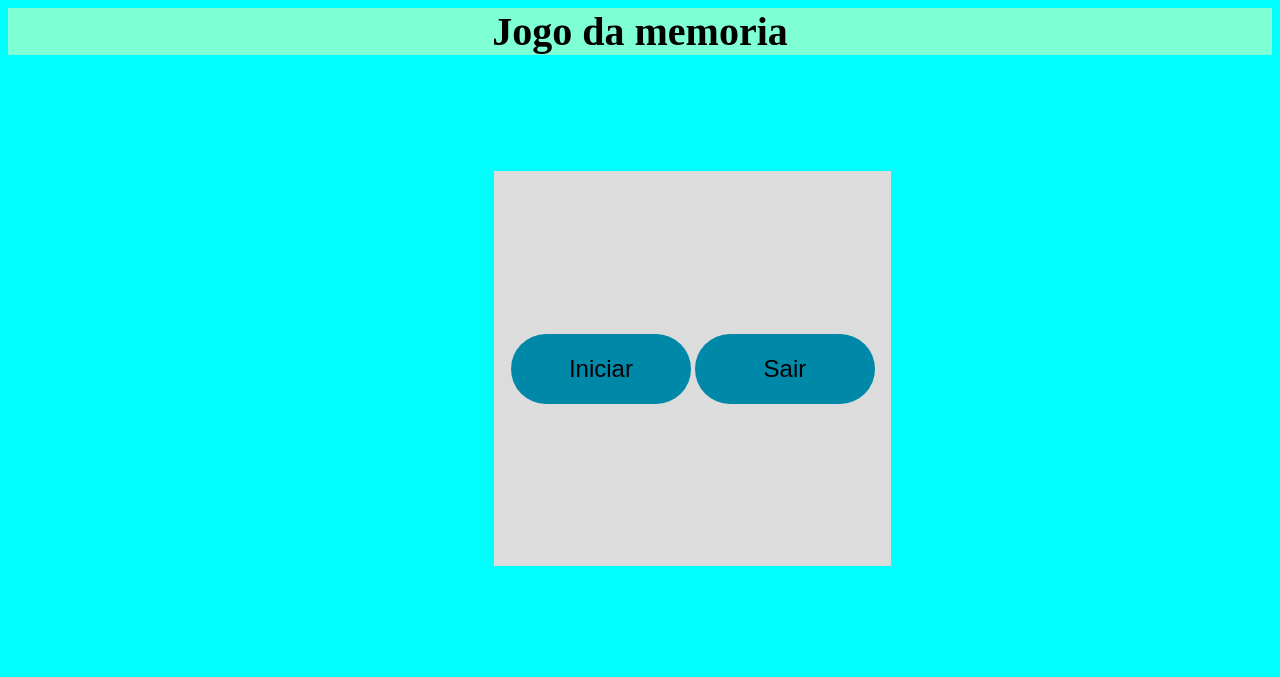
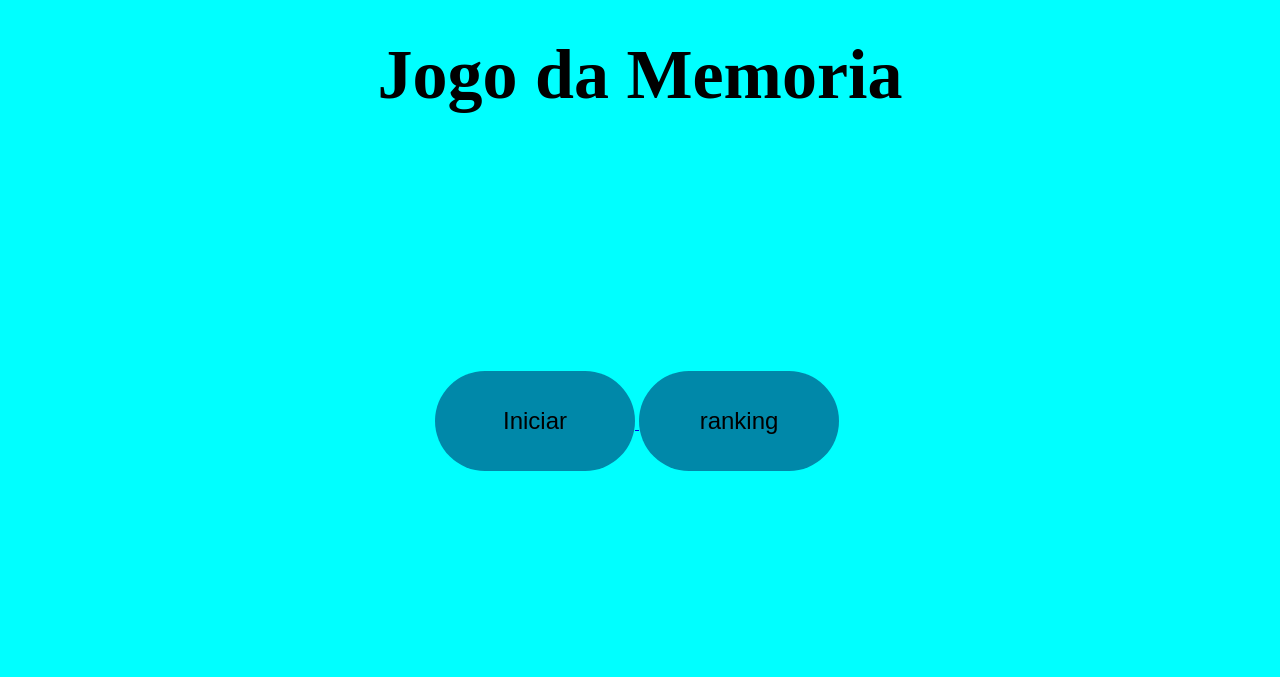
Before and after one commit to JoaoSipauba/jogo-da-memoria, a plain HTML site: page inicial.html in a window 1280 px wide. Drawn offline with nearby package versions, Linux system fonts and the light colour scheme.

Commit message:
finalização da tela inicial e atribuição de eventos aos botões

```diff
--- a/inicial.html
+++ b/inicial.html
@@ -1,24 +1,30 @@
 <html>
+
 <head>
     <meta charset="UTF-8">
-        <title>Jogo da memoria</title>
-        <link rel="stylesheet" href="style.css">
+    <title>Jogo da Memoria</title>
+    <link rel="stylesheet" href="src/css/inicial.css">
     <script src="https://ajax.googleapis.com/ajax/libs/jquery/3.4.1/jquery.min.js"></script>
 </head>
 
 <body>
     <header>
         <div id="titulo">
-                <h1>Jogo da memoria</h1>
+            <h1>Jogo da Memoria</h1>
         </div>
         <div id="toolbar">
         </div>
     </header>
     <div id="content_inicial">
-            <div class ="btn">
-                <a class="btn_iniciar"><button>Iniciar</button></a>
-                <a class="btn_sair"><button>Sair</button></a>
+        <div class="btn">
+            <a id="btn_iniciar" href="main.html">
+                <button>Iniciar</button>
+            </a>
+            <a id="btn_ranking" class="btn_ranking">
+                <button>ranking</button>
+            </a>
         </div>
     </div>
 </body>
+
 </html>
--- a/style.css
+++ b/style.css
@@ -1,13 +1,11 @@
 body{
     background-color: aqua;
 }
-
 h1{
     font-size: 40px;
     text-align: center;
-    background-color: aquamarine;
+    padding: 10px;
 }
-
 #content{
     background-color: gainsboro;
     margin-left: 38%;
@@ -16,50 +14,17 @@ h1{
     max-width: 382px;
 
 }
-#content_inicial{
-    background-color: gainsboro;
-    margin-left: 38%;
-    margin-top: 7%;
-    position: absolute;
-    padding: 7.5px;
-    width: 382px;
-    height: 380px;
-    align-items: center;
-    display: flex;
-    justify-content: center
-}
-#content_inicial .btn{
-    display: inline-block;
-    margin: 0 auto;
-}
-button{
-    cursor: pointer;
-    padding: 9px 25px;
-    border-radius: 50px;
-    border: white;
-    background-color: rgba(0, 136, 169, 1);
-    width: 180px;
-    height: 70px;
-    font-size: 150%
-}
 #content .imageContainer{
     width: 80px;
     height: 80px;
     margin: 7.5px;
     float: left;
 }
-
-#content .imageContainer h1{
-    color: aliceblue;
-    background-color: transparent;
-}
-
 #content .imageContainer .front{
     background-color: rgba(143, 57, 0, 0.945);
     width: 100%;
     height: 100%;
 }
-
 #content .imageContainer .back{
     background-color: transparent;
     width: 100%;
```
Also changed, not shown: main.html (+19 -9 lines). Lines whose indentation alone changed are shown as unchanged.
